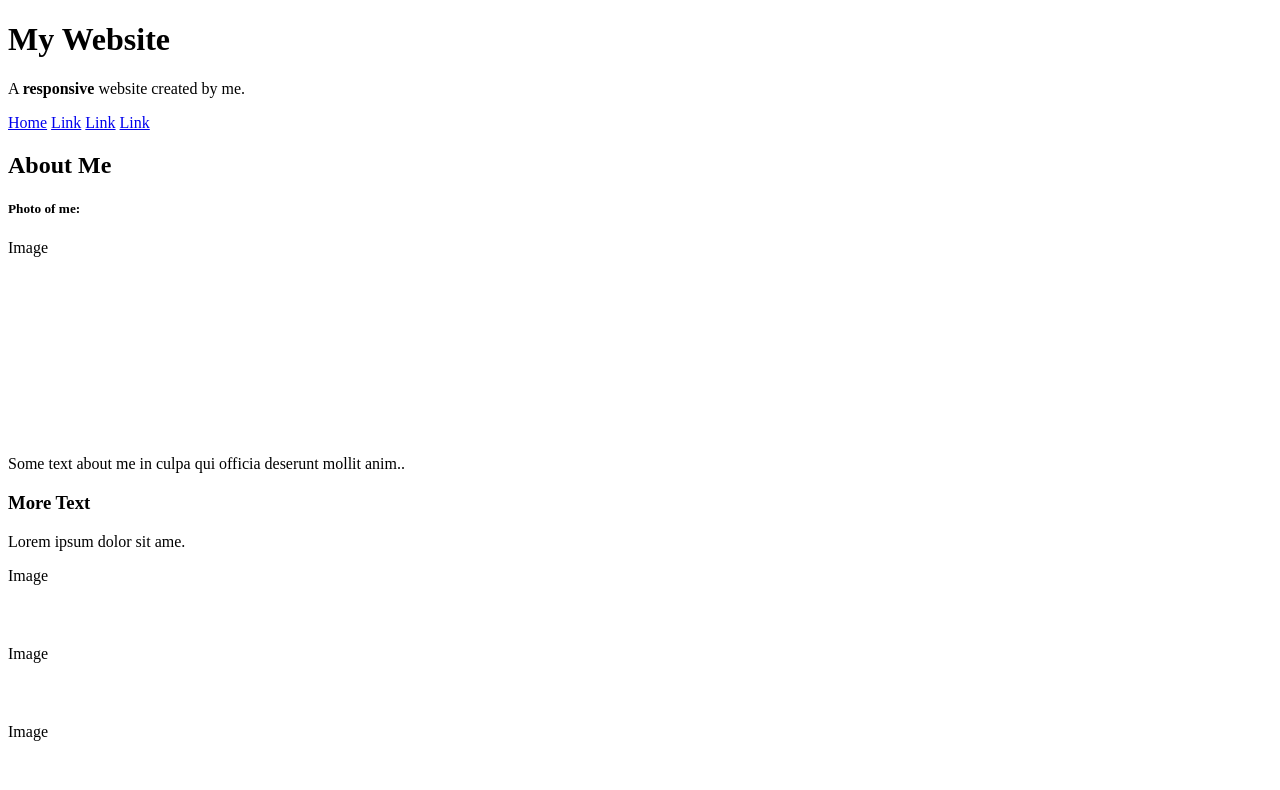
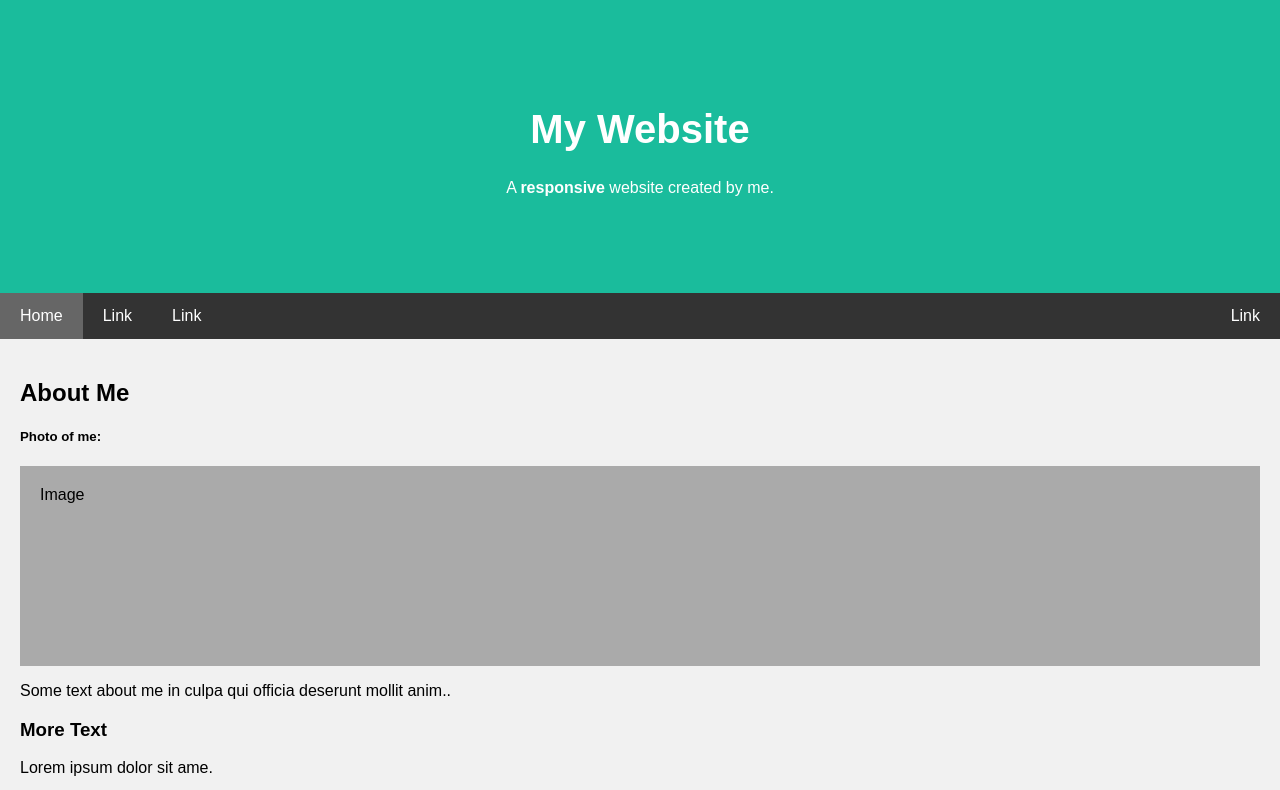
Before and after one commit to brunohtomazini/workshop_git_unidesc, a plain HTML site: page index.html in a window 1280 px wide. Shown: the top 790 px of the page. Drawn offline with Linux system fonts and the light colour scheme.

Commit message:
Add Stilo à pagina

```diff
--- a/index.html
+++ b/index.html
@@ -4,7 +4,114 @@
 <title>Page Title</title>
 <meta charset="UTF-8">
 <meta name="viewport" content="width=device-width, initial-scale=1">
+<style>
+    * {
+      box-sizing: border-box;
+    }
 
+    /* Style the body */
+    body {
+      font-family: Arial, Helvetica, sans-serif;
+      margin: 0;
+    }
+    /* Header/logo Title */
+    .header {
+      padding: 80px;
+      text-align: center;
+      background: #1abc9c;
+      color: white;
+    }
+
+    /* Increase the font size of the heading */
+    .header h1 {
+      font-size: 40px;
+    }
+    /* Sticky navbar - toggles between relative and fixed, depending on the scroll position. It is positioned relative until a given offset position is met in the viewport - then it "sticks" in place (like position:fixed). The sticky value is not supported in IE or Edge 15 and earlier versions. However, for these versions the navbar will inherit default position */
+    .navbar {
+      overflow: hidden;
+      background-color: #333;
+      position: sticky;
+      position: -webkit-sticky;
+      top: 0;
+    }
+    /* Style the navigation bar links */
+    .navbar a {
+      float: left;
+      display: block;
+      color: white;
+      text-align: center;
+      padding: 14px 20px;
+      text-decoration: none;
+    }
+
+
+    /* Right-aligned link */
+    .navbar a.right {
+      float: right;
+    }
+    /* Change color on hover */
+    .navbar a:hover {
+      background-color: #ddd;
+      color: black;
+    }
+
+    /* Active/current link */
+    .navbar a.active {
+      background-color: #666;
+      color: white;
+    }
+    /* Column container */
+    .row {
+      display: -ms-flexbox; /* IE10 */
+      display: flex;
+      -ms-flex-wrap: wrap; /* IE10 */
+      flex-wrap: wrap;
+    }
+
+    /* Create two unequal columns that sits next to each other */
+    /* Sidebar/left column */
+    .side {
+      -ms-flex: 30%; /* IE10 */
+      flex: 30%;
+      background-color: #f1f1f1;
+      padding: 20px;
+    }
+    ProtoDev Desenvolvimento Mobile10:58
+    /* Main column */
+    .main {
+      -ms-flex: 70%; /* IE10 */
+      flex: 70%;
+      background-color: white;
+      padding: 20px;
+    }
+
+    /* Fake image, just for this example */
+    .fakeimg {
+      background-color: #aaa;
+      width: 100%;
+      padding: 20px;
+    }
+    /* Footer */
+    .footer {
+      padding: 20px;
+      text-align: center;
+      background: #ddd;
+    }
+    /* Responsive layout - when the screen is less than 700px wide, make the two columns stack on top of each other instead of next to each other */
+    @media screen and (max-width: 700px) {
+      .row {
+        flex-direction: column;
+      }
+    }
+
+    /* Responsive layout - when the screen is less than 400px wide, make the navigation links stack on top of each other instead of next to each other */
+    @media screen and (max-width: 400px) {
+      .navbar a {
+        float: none;
+        width: 100%;
+      }
+    }
+    </style>
 </head>
 <body>
 <div class="header">
```
